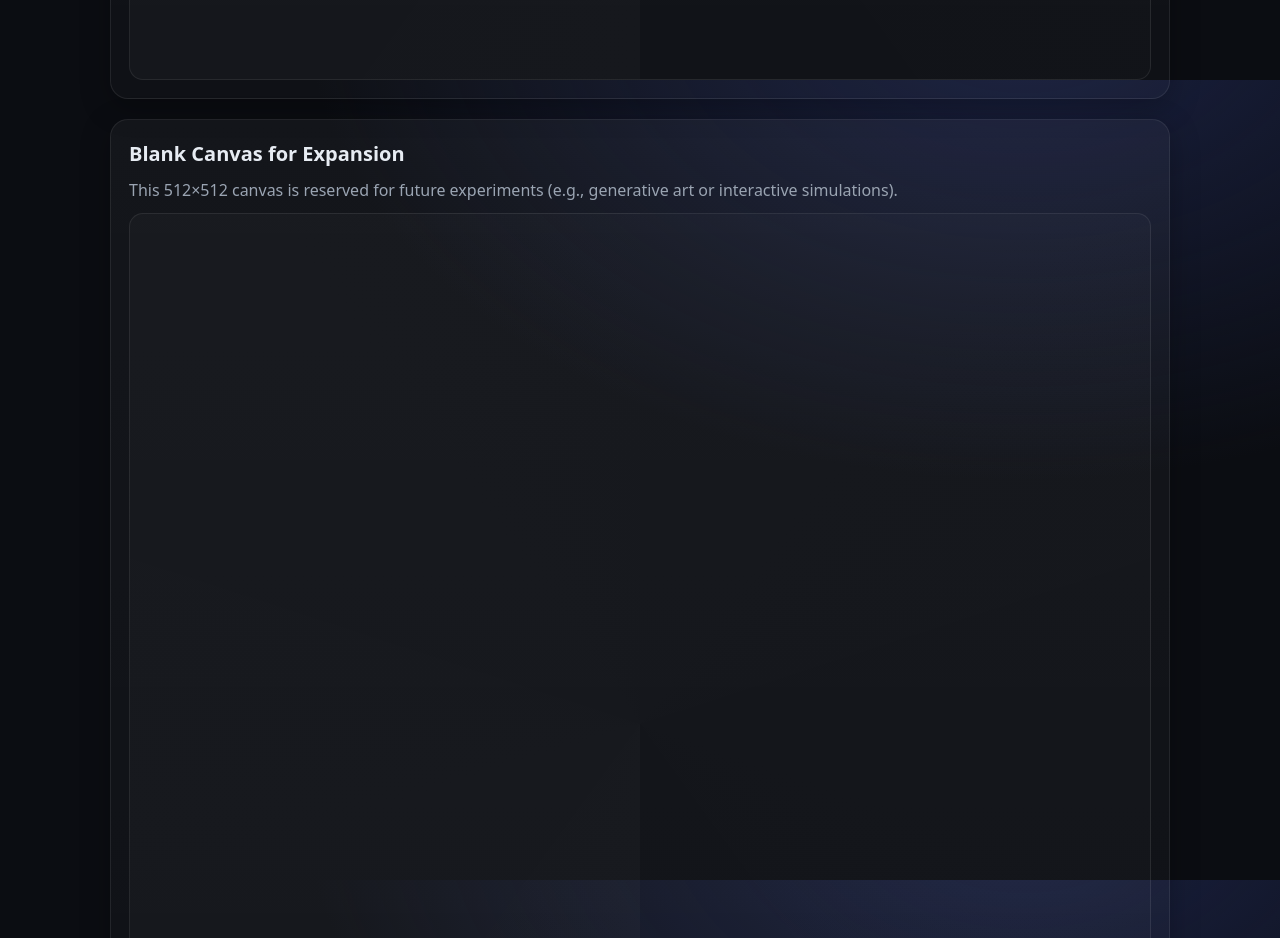
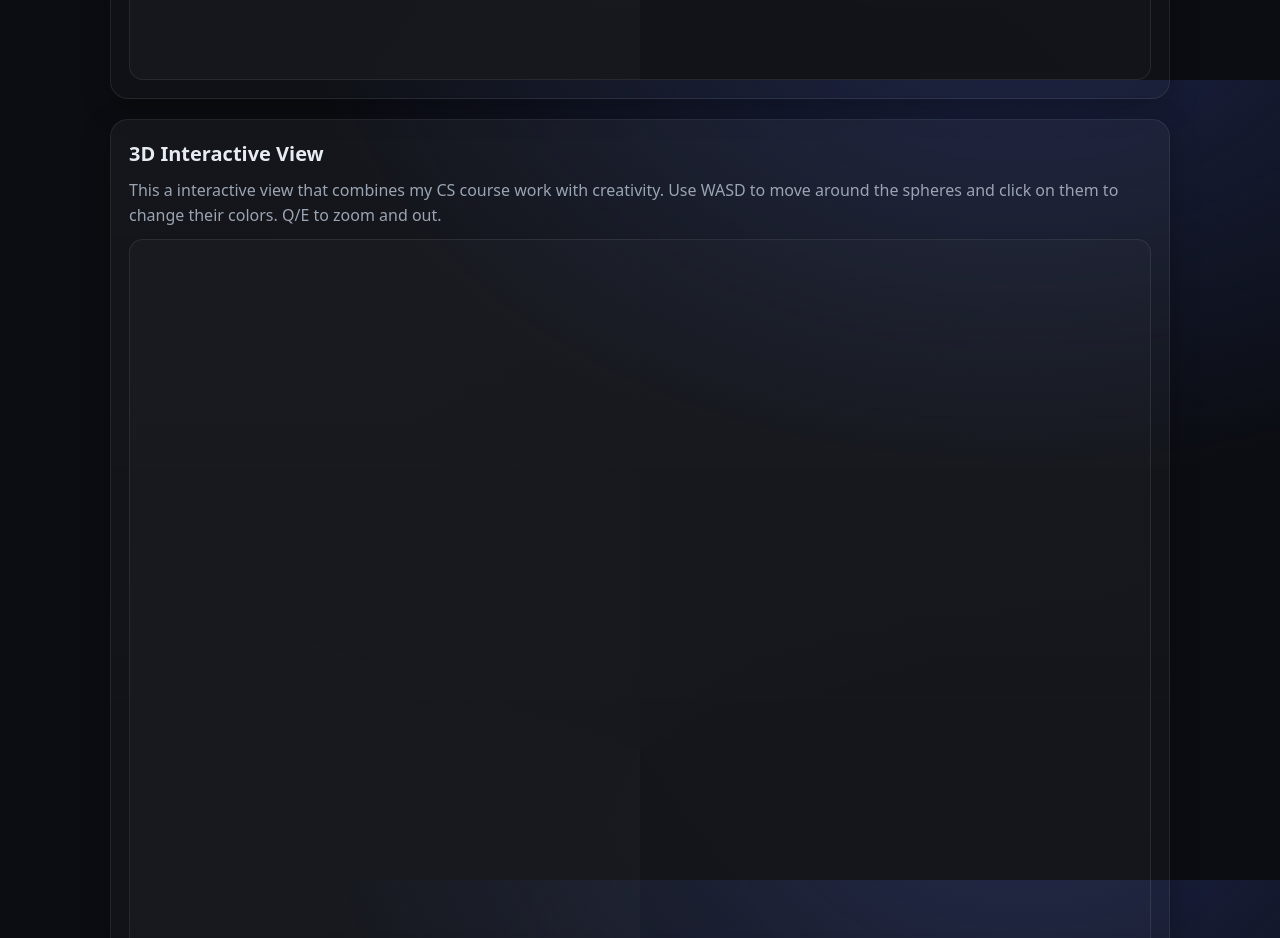
Before and after one commit to arkasan23/creativity_website, a plain HTML site: page index.html in a window 1280 px wide. Shown: the part 1520-2458 px from the top of the page. Drawn offline with Linux system fonts and the light colour scheme; no server answers; a script that the page names is missing.

Commit message:
added instructions

```diff
--- a/index.html
+++ b/index.html
@@ -162,8 +162,8 @@
       </section>
 
       <section class="card">
-        <h2>Blank Canvas for Expansion</h2>
-        <p>This 512×512 canvas is reserved for future experiments (e.g., generative art or interactive simulations).</p>
+        <h2>3D Interactive View</h2>
+        <p>This a interactive view that combines my CS course work with creativity. Use WASD to move around the spheres and click on them to change their colors. Q/E to zoom and out.</p>
         <canvas id="gl-canvas" width="512" height="512" aria-label="Blank canvas"></canvas>
       </section>
 
```
